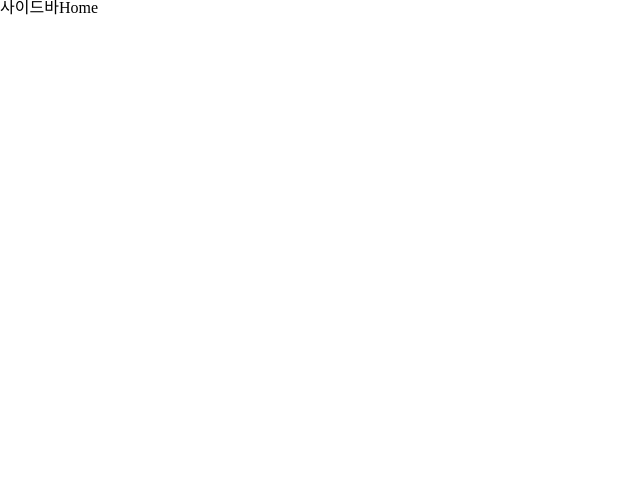
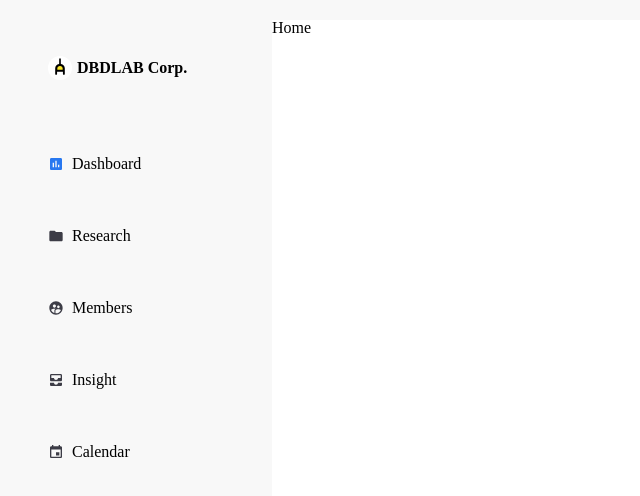
Before and after one commit to jungdeokwoo/dbdlab-assignment, a Next.js app: page / in a window 1280 px wide. Shown: the top 496 px of the page, without its empty margins (0-640 px from the left). Built offline with nearby package versions, Linux system fonts and the light colour scheme.

Commit message:
[feat]사이드바 레이아웃
사이드바 레이아웃 작업완료, theme으로 전역스타일 관리 추가, 로고와 버튼은 따로 컴포넌트로 분리하여 구현 추후 메뉴수정을 용이하게 하기위해 메뉴관련 상수데이터를 만들어서 레이아웃 구현

```diff
--- a/components/Layout.tsx
+++ b/components/Layout.tsx
@@ -5,18 +5,29 @@ type ChildrenProps = {
   children: React.ReactNode
 }
 
+const SIDE_BAR_WIDTH = '252px'
+
 const Layout = ({ children }: ChildrenProps) => {
   return (
-    <MainLayout>
-      <SideBar />
-      {children}
+    <MainLayout padding={SIDE_BAR_WIDTH}>
+      <SideBar width={SIDE_BAR_WIDTH} />
+      <Contents>{children}</Contents>
     </MainLayout>
   )
 }
 
 export default Layout
 
-const MainLayout = styled.div`
+const MainLayout = styled.div<{ padding: string }>`
   display: flex;
   width: 100%;
+  height: 1024px;
+  padding-left: ${({ padding }) => padding};
+  background-color: ${({ theme }) => theme.backGround};
 `
+
+const Contents = styled.section`
+  width: 100%;
+  height: 100%;
+  padding: 20px 0 20px 20px;
+`
--- /dev/null
+++ b/components/Logo.tsx
@@ -0,0 +1,30 @@
+import Image from 'next/image'
+import styled from 'styled-components'
+
+const Logo = () => {
+  return (
+    <LogoMenu>
+      <Image
+        src={'/images/img_logo01.svg'}
+        width={24}
+        height={24}
+        alt="로고이미지"
+      />
+      <Title>DBDLAB Corp.</Title>
+    </LogoMenu>
+  )
+}
+
+export default Logo
+
+const LogoMenu = styled.div`
+  display: flex;
+  align-items: center;
+  width: 100%;
+  height: 40px;
+`
+
+const Title = styled.p`
+  font-weight: bold;
+  margin-left: 5px;
+`
--- /dev/null
+++ b/components/Menu.tsx
@@ -0,0 +1,30 @@
+import styled from 'styled-components'
+import MenuButton from './MenuButton'
+
+const SIDE_MENU_LIST = [
+  { id: 1, name: 'Dashboard', image: '/images/icon_dashboard01.svg' },
+  { id: 2, name: 'Research', image: '/images/icon_research01.svg' },
+  { id: 3, name: 'Members', image: '/images/icon_members01.svg' },
+  { id: 4, name: 'Insight', image: '/images/icon_insight01.svg' },
+  { id: 5, name: 'Calendar', image: '/images/icon_calendar01.svg' },
+]
+
+const Menu = () => {
+  return (
+    <MenuWrapper>
+      {SIDE_MENU_LIST.map(sideMenu => (
+        <MenuButton key={sideMenu.id} sideMenu={sideMenu} />
+      ))}
+    </MenuWrapper>
+  )
+}
+
+export default Menu
+
+const MenuWrapper = styled.div`
+  display: flex;
+  flex-direction: column;
+  justify-content: space-between;
+  margin-top: 56px;
+  height: 328px;
+`
--- /dev/null
+++ b/components/MenuButton.tsx
@@ -0,0 +1,34 @@
+import styled from 'styled-components'
+import Image from 'next/image'
+
+type menuDataProps = {
+  sideMenu: {
+    id: number
+    name: string
+    image: string
+  }
+}
+
+const MenuButton = ({ sideMenu }: menuDataProps) => {
+  const { name, image } = sideMenu
+
+  return (
+    <SideMenuButton>
+      <Image src={image} width={16} height={16} alt={`${name}이미지`} />
+      <MenuName>{name}</MenuName>
+    </SideMenuButton>
+  )
+}
+
+export default MenuButton
+
+const SideMenuButton = styled.div`
+  display: flex;
+  align-items: center;
+  width: 100%;
+  height: 40px;
+`
+
+const MenuName = styled.p`
+  margin-left: 8px;
+`
--- a/components/SideBar.tsx
+++ b/components/SideBar.tsx
@@ -1,5 +1,26 @@
-const SideBar = () => {
-  return <div>사이드바</div>
+import styled from 'styled-components'
+import Logo from './Logo'
+import Menu from './Menu'
+
+type sideProps = {
+  width: string
+}
+
+const SideBar = ({ width }: sideProps) => {
+  return (
+    <SideBarContainer width={width}>
+      <Logo />
+      <Menu />
+    </SideBarContainer>
+  )
 }
 
 export default SideBar
+
+const SideBarContainer = styled.div<{ width: string }>`
+  position: fixed;
+  left: 0;
+  width: ${({ width }) => width};
+  height: 100%;
+  padding: 48px 0 0 48px;
+`
--- a/pages/_app.tsx
+++ b/pages/_app.tsx
@@ -1,7 +1,9 @@
 import type { AppProps } from 'next/app'
 import Head from 'next/head'
 import GlobalStyle from '../styles/GlobalStyle'
+import { ThemeProvider } from 'styled-components'
 import Layout from '../components/Layout'
+import theme from '../styles/Theme'
 
 function MyApp({ Component, pageProps }: AppProps) {
   return (
@@ -11,9 +13,11 @@ function MyApp({ Component, pageProps }: AppProps) {
         <title>DBD랩 사전과제</title>
       </Head>
       <GlobalStyle />
-      <Layout>
-        <Component {...pageProps} />
-      </Layout>
+      <ThemeProvider theme={theme}>
+        <Layout>
+          <Component {...pageProps} />
+        </Layout>
+      </ThemeProvider>
     </>
   )
 }
--- a/pages/index.tsx
+++ b/pages/index.tsx
@@ -7,4 +7,8 @@ const Index: NextPage = () => {
 
 export default Index
 
-const Main = styled.div``
+export const Main = styled.div`
+  width: 100%;
+  height: 100%;
+  background-color: ${({ theme }) => theme.white};
+`
```
Also changed, not shown: pages/calendar.tsx (+6 -1 lines), pages/dashboard.tsx (+7 -1 lines), pages/insight.tsx (+6 -1 lines), pages/members.tsx (+6 -1 lines), pages/research.tsx (+6 -1 lines).
